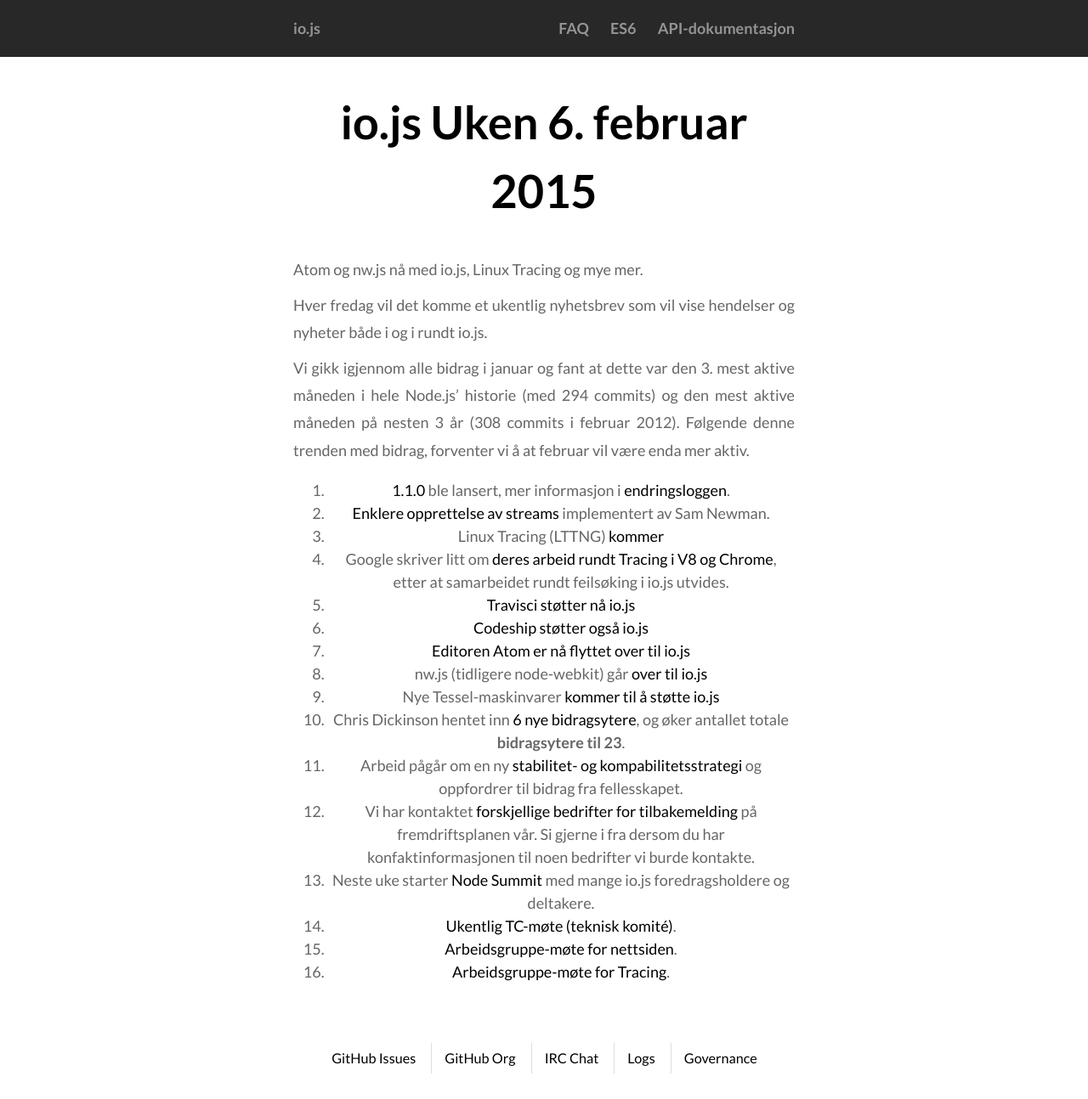
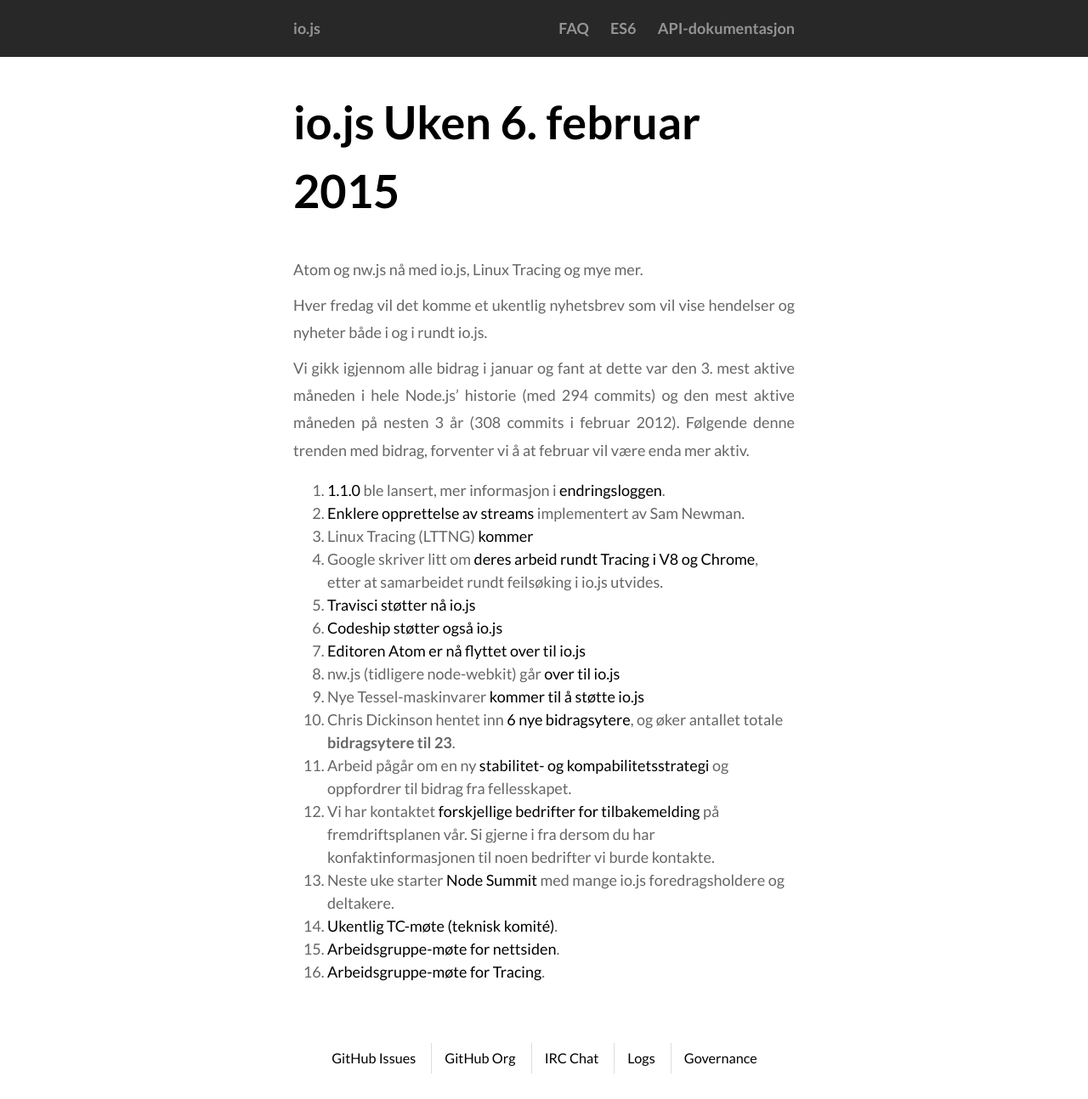
Before and after one commit to nodejs/nodejs-no, a Jekyll site: the page built from _posts/2015-02-06-februar.md, in a window 1280 px wide. Shown: the whole page at 85% size. Built offline with Jekyll 4.4.1, drawn with Linux system fonts in a browser that asks for light colours; Markdown is read by kramdown in place of the engine named in the settings.

Commit message:
Fixes styling for blogpost

```diff
--- /dev/null
+++ b/_layouts/blogpost.html
@@ -0,0 +1,9 @@
+<!DOCTYPE html>
+<html>
+  {% include head.html %}
+  <body>
+    {% include header.html %}
+    <div class="content content--blog">{{ content }}</div>
+    {% include footer.html %}
+  </body>
+</html>
--- a/style.css
+++ b/style.css
@@ -24,6 +24,9 @@
   padding-left: 25px;
   padding-right: 25px;
   margin: 0 auto;
+}
+.content--blog {
+  text-align: left;
 }
 
 header {
```
Also changed, not shown: _posts/2015-02-06-februar.md (+1 -1 lines).
